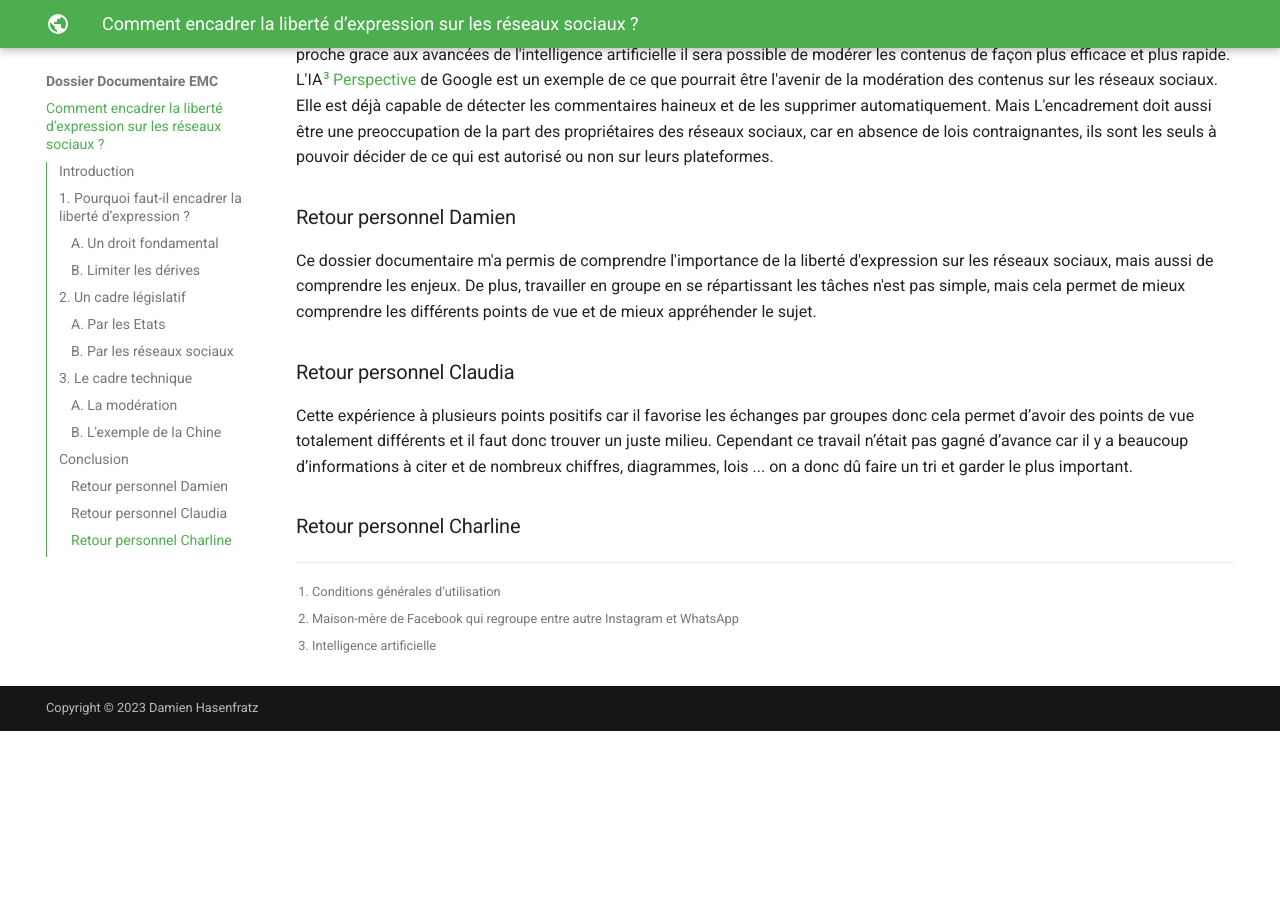
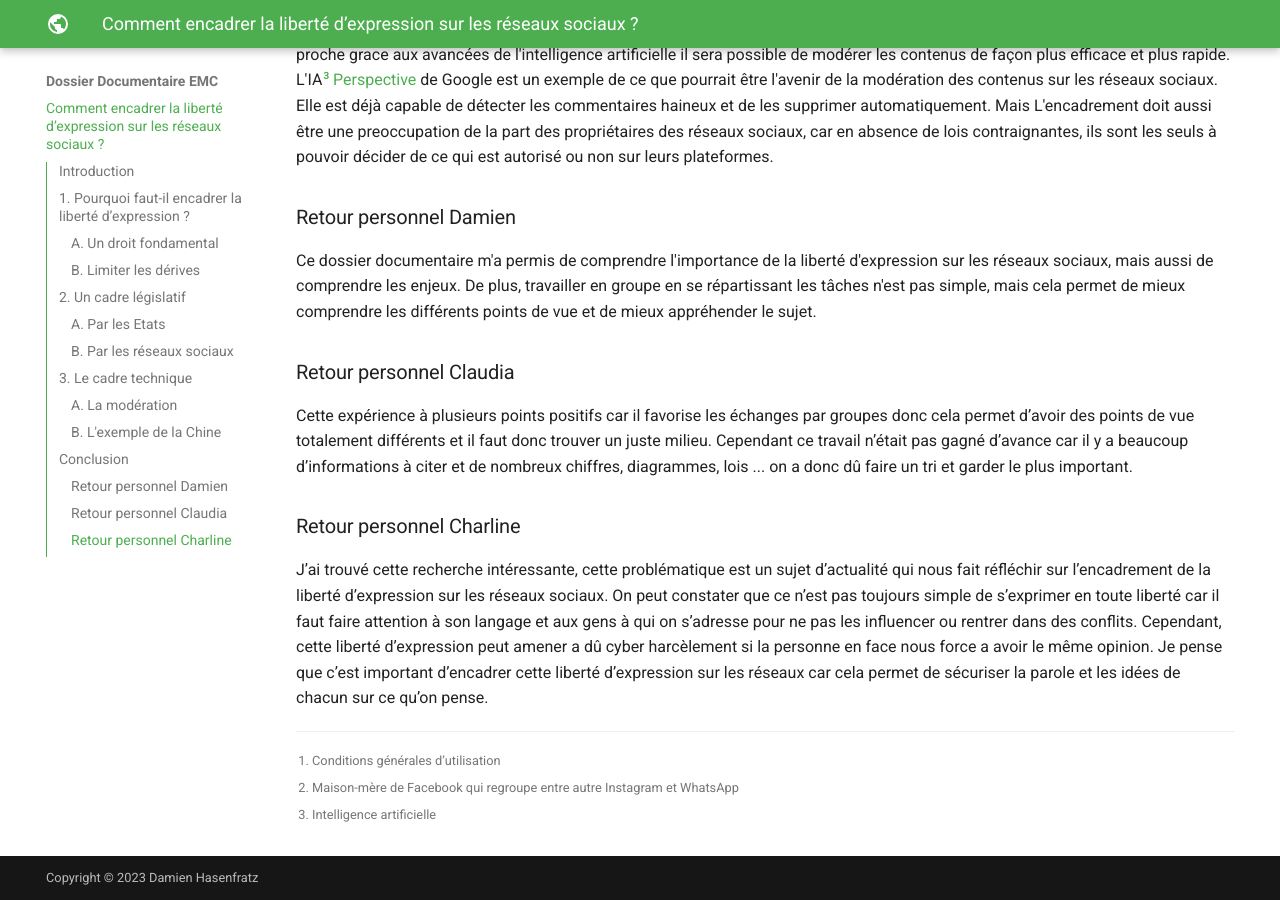
Before and after one commit to kangapi/EMC, an MkDocs documentation site: the page built from docs/index.md, in a window 1280 px wide and 900 px high, scrolled down 3858 px. Built offline with MkDocs 1.6.1 and Material for MkDocs 9.7.7, drawn with Linux system fonts in a browser that asks for light colours; before the commit the page ends 4589 px from its top, so only the background shows below that.

Commit message:
Add Charline

```diff
--- a/docs/index.md
+++ b/docs/index.md
@@ -105,6 +105,11 @@ Cependant ce travail n’était pas gagné d’avance car il y a beaucoup d’in
 
 ### Retour personnel Charline
 
+J’ai trouvé cette recherche intéressante, cette problématique est un sujet d’actualité qui nous fait réfléchir sur l’encadrement de la liberté d’expression sur les réseaux sociaux.
+On peut constater que ce n’est pas toujours simple de s’exprimer en toute liberté car il faut faire attention à son langage et aux gens à qui on s’adresse pour ne pas les influencer ou rentrer dans des conflits.
+Cependant, cette liberté d’expression peut amener a dû cyber harcèlement si la personne en face nous force a avoir le même opinion.
+Je pense que c’est important d’encadrer cette liberté d’expression sur les réseaux car cela permet de sécuriser la parole et les idées de chacun sur ce qu’on pense.
+
 
 [^1]: Conditions générales d’utilisation
 [^2]: Maison-mère de Facebook qui regroupe entre autre Instagram et WhatsApp
```
